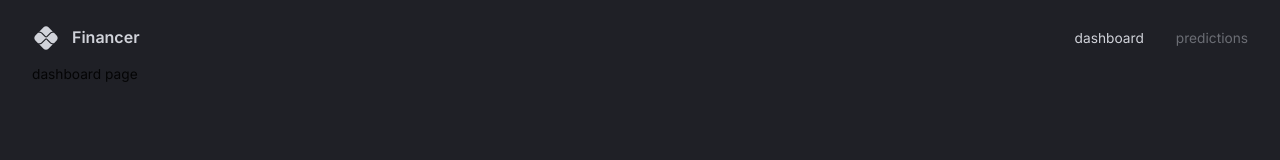
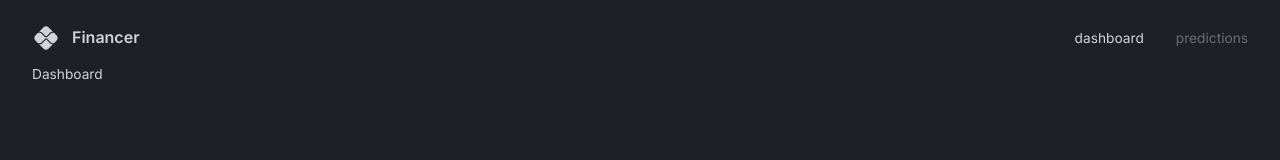
Before and after one commit to youngrokkim2017/finance_dashboard, a React (Vite) app in the folder client/: page / in a window 1280 px wide. Shown: the top 160 px of the page. Built offline with nearby package versions, Linux system fonts and the light colour scheme.

Commit message:
Add dashboard scene

```diff
--- a/client/src/App.tsx
+++ b/client/src/App.tsx
@@ -5,6 +5,7 @@
 import { themeSettings } from "./theme"
 
 import Navbar from "@/scenes/navbar"
+import Dashboard from "@/scenes/dashboard"
 
 function App() {
   const theme = useMemo(() => createTheme(themeSettings), [])
@@ -17,7 +18,7 @@
           <Box width="100%" height="100%" padding="1rem 2rem 4rem 2rem">
             <Navbar />
             <Routes>
-              <Route path="/" element={<div>dashboard page</div>} />
+              <Route path="/" element={<Dashboard />} />
               <Route path="/predictions" element={<div>predictions page</div>} />
             </Routes>
           </Box>
--- /dev/null
+++ b/client/src/scenes/dashboard/index.tsx
@@ -0,0 +1,16 @@
+import React from 'react'
+import { Box, useTheme } from '@mui/material'
+
+type Props = object
+
+const Dashboard = (props: Props) => {
+  const { palette } = useTheme()
+
+  return (
+    <Box color={palette.grey[300]}>
+      Dashboard
+    </Box>
+  )
+}
+
+export default Dashboard
```
